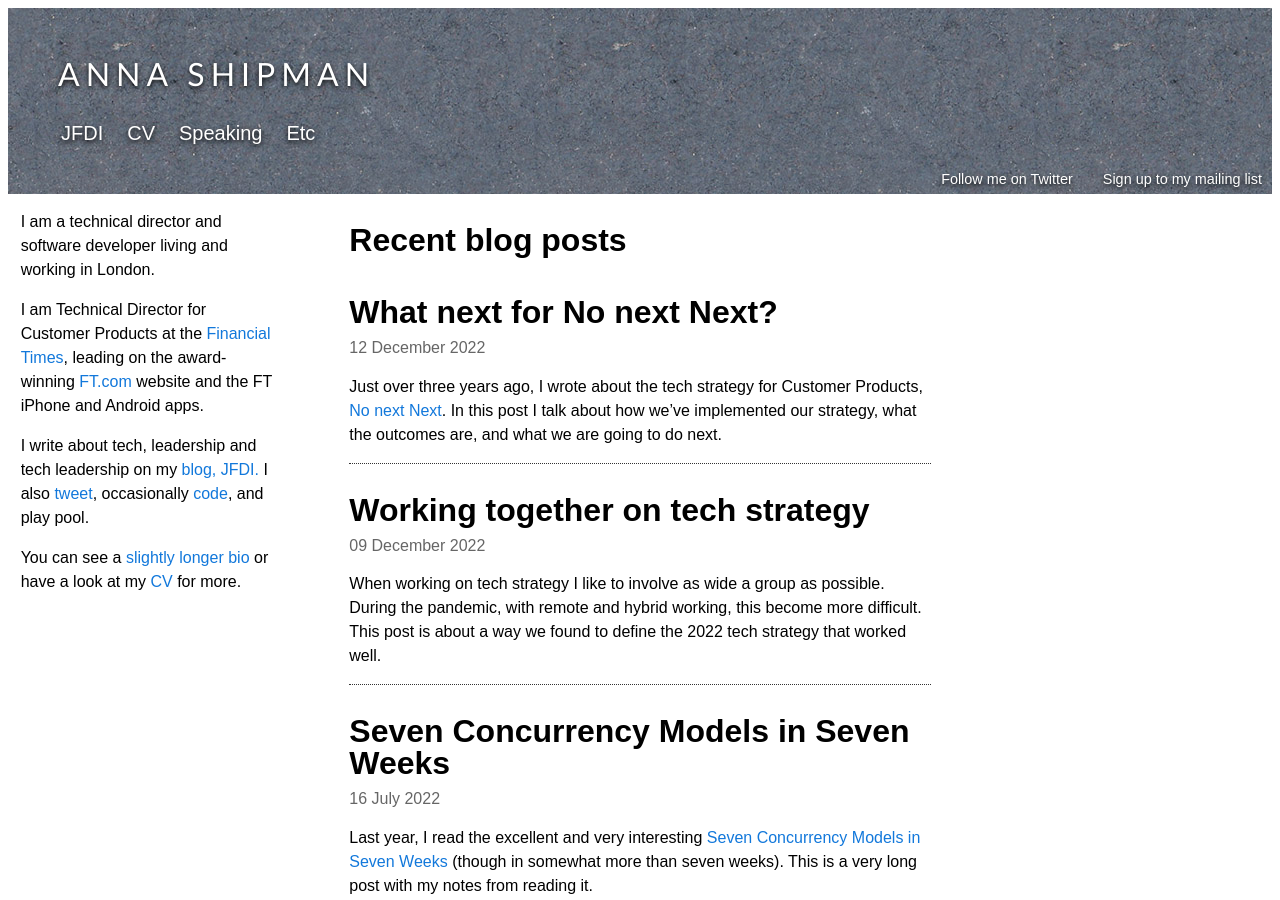
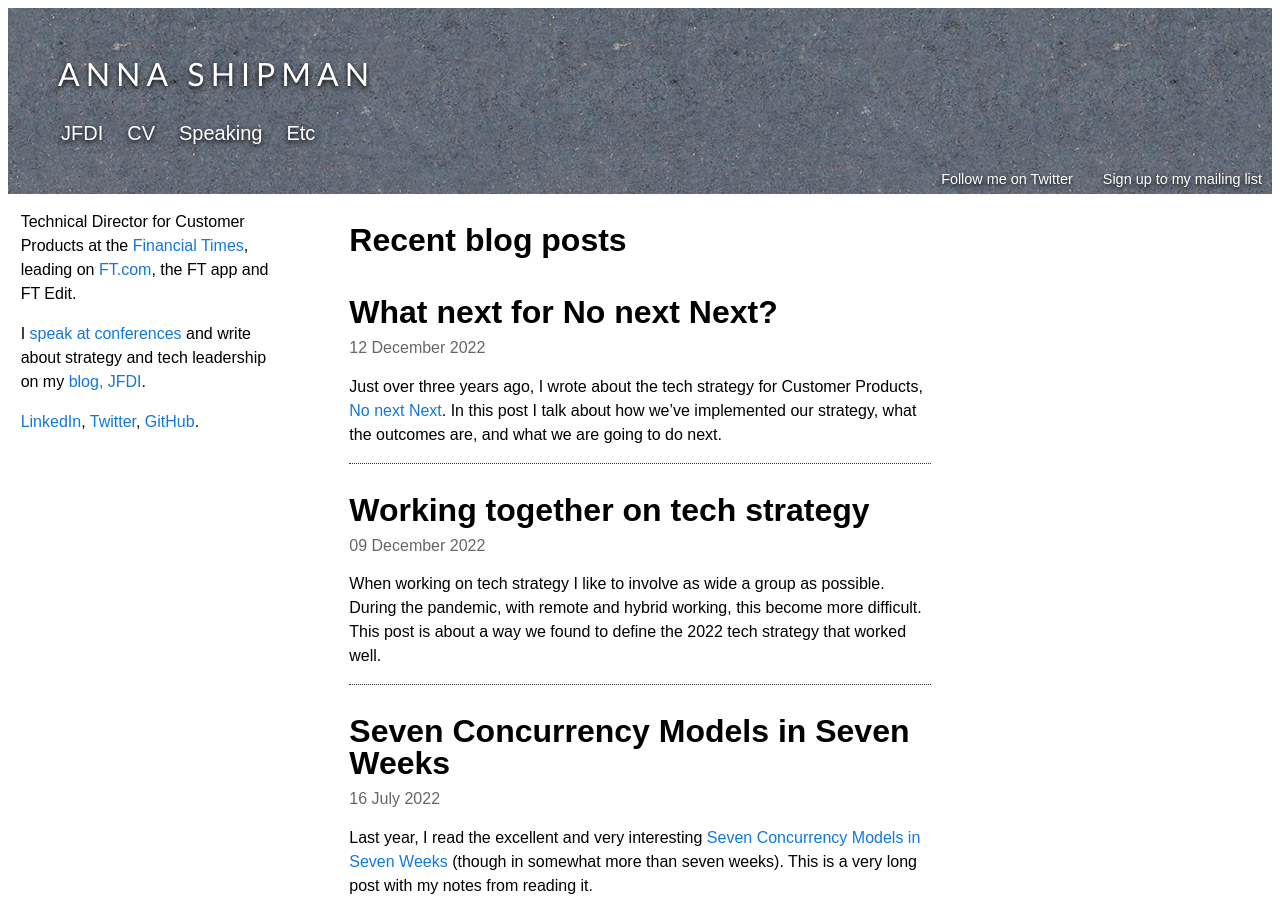
Before and after one commit to annashipman/annashipman.github.io, a Jekyll site: the page built from index.html, in a window 1280 px wide and 900 px high. Built offline with Jekyll 4.4.1, drawn with Linux system fonts in a browser that asks for light colours.

Commit message:
Tighten up bio

```diff
--- a/index.html
+++ b/index.html
@@ -3,11 +3,11 @@
 {% include header.html %}
 
 <div class="left-column">
+
   <div class="sidebar">
-    <p>I am a technical director and software developer living and working in London.</p>
-    <p>I am Technical Director for Customer Products at the <a href="https://www.ft.com/">Financial Times</a>, leading on the award-winning <a href="https://www.ft.com">FT.com</a> website and the FT iPhone and Android apps.</p>
-    <p>I write about tech, leadership and tech leadership on my <a href="jfdi.html">blog, JFDI.</a> I also <a href="http://twitter.com/annashipman">tweet</a>, occasionally <a href="https://github.com/annashipman">code</a>, and play pool.</p>
-<p>You can see a <a href="/bio.html">slightly longer bio</a> or have a look at my <a href="/cv.html">CV</a> for more.</p>
+    <p>Technical Director for Customer Products at the <a href="https://www.ft.com/">Financial Times</a>, leading on <a href="https://www.ft.com">FT.com</a>, the FT app and FT Edit.</p>
+    <p>I <a href="speaking.html">speak at conferences</a> and write about strategy and tech leadership on my <a href="jfdi.html">blog, JFDI</a>.</p>
+    <p><a href="https://www.linkedin.com/in/annashipman/">LinkedIn</a>, <a href="https://twitter.com/annashipman">Twitter</a>, <a href="https://github.com/annashipman">GitHub</a>.</p>
   </div>
 </div>
 
```
